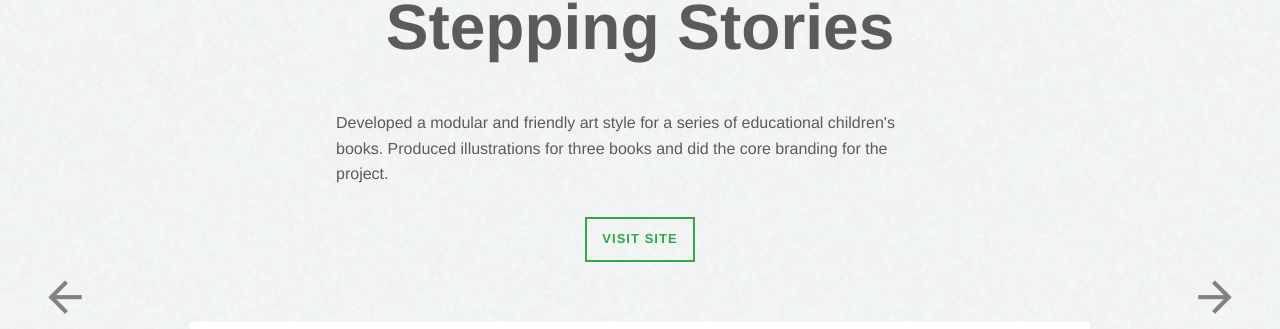
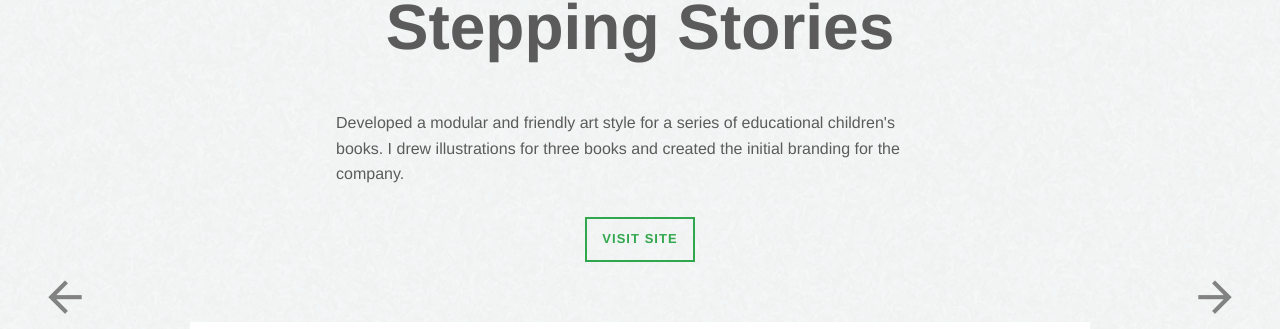
Before and after one commit to garretvoorhees/garretvoorhees.github.io, a Jekyll site: the page built from _posts/2015-07-01-steppingstories.markdown, in a window 1280 px wide and 900 px high. Shown: the part 134-463 px from the top of the window. Built offline with Jekyll 4.4.1, drawn with Linux system fonts in a browser that asks for light colours; some web fonts are replaced.

Commit message:
Updated images for Stepping Stories project

```diff
--- a/_posts/2015-07-01-steppingstories.markdown
+++ b/_posts/2015-07-01-steppingstories.markdown
@@ -6,12 +6,14 @@
 - illustration
 ---
 <div class="project-description">
-<p>Developed a modular and friendly art style for a series of educational children's books. Produced illustrations for three books and did the core branding for the project.</p>
+<p>Developed a modular and friendly art style for a series of educational children's books. I drew illustrations for three books and created the initial branding for the company.</p>
 <a class="button btn-center" target="_blank" href="https://steppingstories.com">Visit Site</a>
 </div>
 
 <figure><img src="/projects/steppingstories/steppingstories_01.jpg"></figure>
-
-<figure><img src="/projects/steppingstories/steppingstories_02.jpg">
-<figcaption>The illustrations were modular to accommodate an array of skin tones and hair colors.</figcaption>
-</figure>
+<figure><img src="/projects/steppingstories/steppingstories_02.jpg"></figure>
+<figure><img src="/projects/steppingstories/steppingstories_03.jpg"></figure>
+<figure><img src="/projects/steppingstories/steppingstories_04.jpg"></figure>
+<figure><img src="/projects/steppingstories/steppingstories_05.jpg"></figure>
+<figure><img src="/projects/steppingstories/steppingstories_06.jpg"></figure>
+<figure><img src="/projects/steppingstories/steppingstories_07.jpg"><figcaption>The illustrations were modular to accommodate an array of skin tones and hair colors.</figcaption></figure>
```
Also changed, not shown: projects/steppingstories/steppingstories_01.jpg, projects/steppingstories/steppingstories_02.jpg, projects/steppingstories/steppingstories_03.jpg (added), projects/steppingstories/steppingstories_04.jpg (added), projects/steppingstories/steppingstories_05.jpg (added), projects/steppingstories/steppingstories_06.jpg (added), projects/steppingstories/steppingstories_07.jpg (added).
